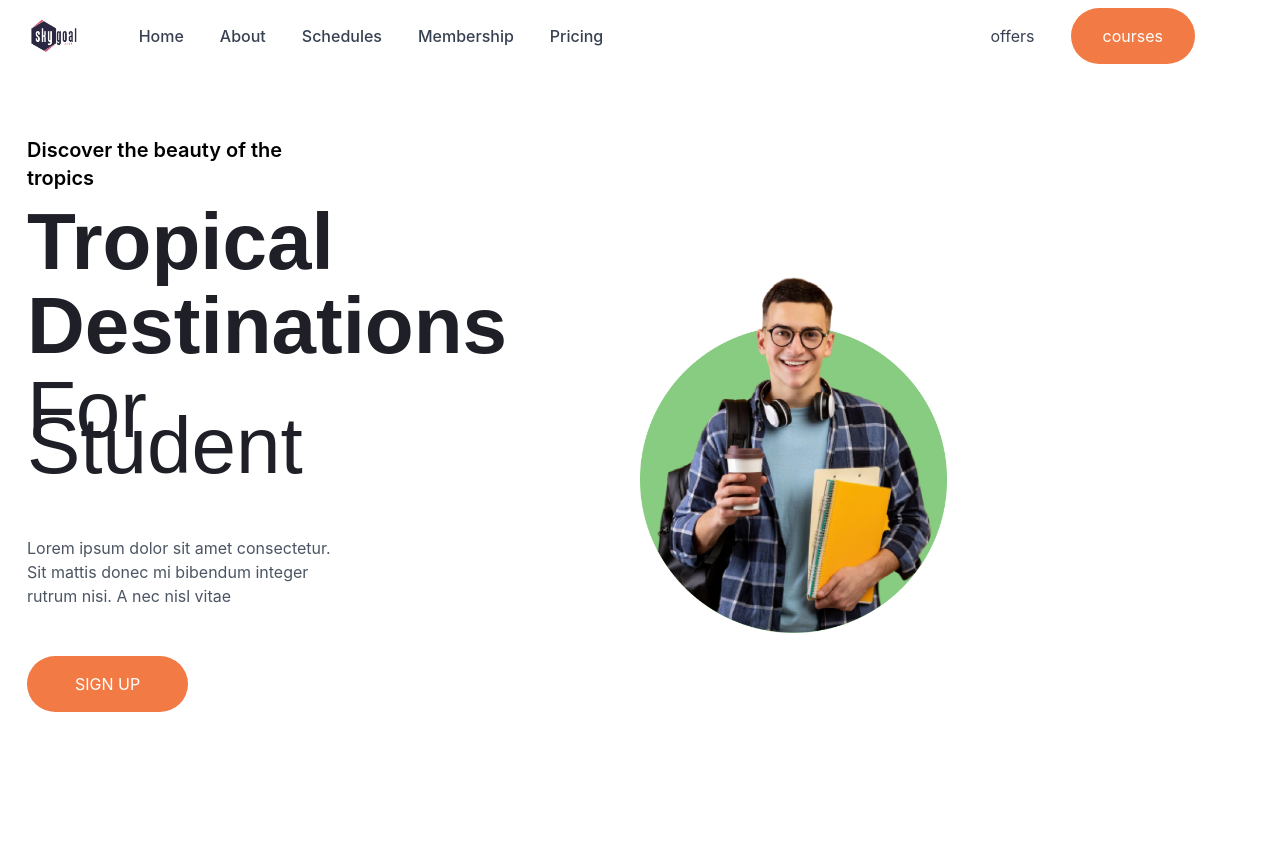
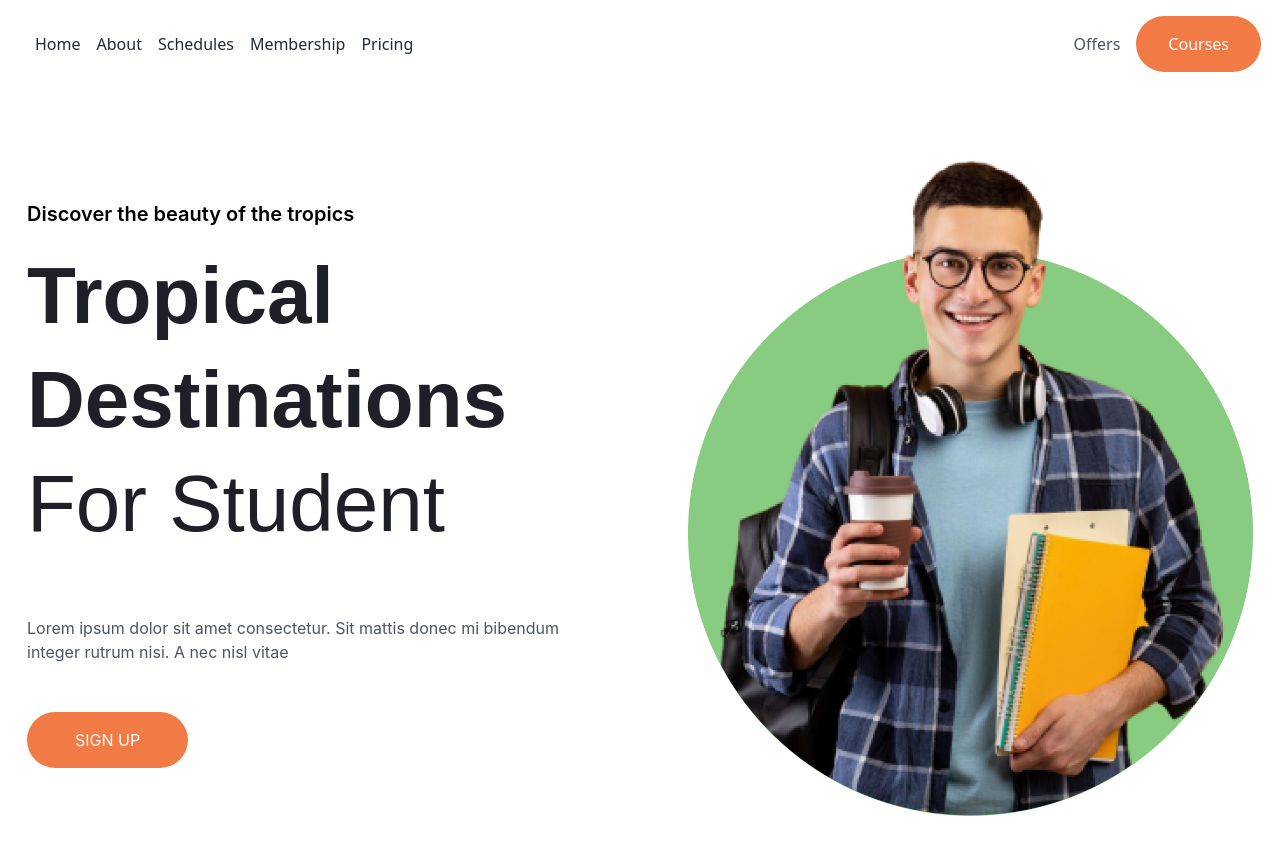
Before and after one commit to Doha0/Tropical_Destination, a React (Vite) app: page / in a window 1280 px wide. Shown: the top 854 px of the page. Before the commit the page ends 800 px from the top, so only its background shows below. Built offline with nearby package versions, Linux system fonts and the light colour scheme.

Commit message:
navbar updated

```diff
--- a/src/Homepage/Banner/Banner.jsx
+++ b/src/Homepage/Banner/Banner.jsx
@@ -3,24 +3,26 @@ import bannerImage from '../../assets/Images/banner.png'
 
 const Banner = () => {
     return (
-        <section className="container px-6 py-16 mx-auto inter">
-            <div className="grid md:grid-cols-2 items-center">
-                <div className="w-full lg:w-1/2">
-                    <div className="lg:max-w-7xl">
-                        <p className='mb-2 font-semibold text-xl'>Discover the beauty of the tropics</p>
-                        <div className='space-y-12 py-6 poppins '>
-                            <h1 className="font-bold black-text-color text-3xl lg:text-[80px]">Tropical</h1>
-                            <h1 className="font-bold black-text-color text-3xl lg:text-[80px]">Destinations</h1>
-                            <h2 className='font-medium black-text-color text-3xl lg:text-[80px]'>For Student</h2>
+        <section className="container px-6 py-16 mx-auto inter max-h-screen  mb-10 lg:mb-40">
+            <div className="md:flex items-center justify-center md:gap-x-12 lg:gap-x-24">
+
+                <div className="w-full md:w-1/2 order-last md:order-first">
+                    <div className="md:max-w-xl">
+                        <p className='mb-1 font-semibold text-sm md:text-xl'>Discover the beauty of the tropics</p>
+                        <div className='space-y-2 lg:space-y-6 py-4 md:py-6 poppins'>
+                            <h1 className="font-bold black-text-color text-4xl md:text-5xl lg:text-[80px]">Tropical</h1>
+                            <h1 className="font-bold black-text-color text-4xl md:text-5xl lg:text-[80px]">Destinations</h1>
+                            <h2 className='font-medium black-text-color text-4xl md:text-5xl lg:text-[80px]'>For Student</h2>
                         </div>
-                        <p className="my-4 lg:my-12 text-gray-600 ">Lorem ipsum dolor sit amet consectetur. Sit mattis donec mi bibendum integer rutrum nisi. A nec nisl vitae </p>
+                        <p className="my-4 lg:my-12 text-gray-600 text-sm md:text-base">Lorem ipsum dolor sit amet consectetur. Sit mattis donec mi bibendum integer rutrum nisi. A nec nisl vitae </p>
                         <button className='bg-[#F27A44] text-white px-12 py-4 rounded-[30px] uppercase'>
                             Sign Up
                         </button>
                     </div>
                 </div>
-                <div className="flex items-center justify-center w-full mt-6 lg:mt-0 lg:w-1/2">
-                    <img className="w-full h-full lg:max-w-3xl" src={bannerImage} alt="bannerImg" />
+
+                <div className="flex items-center justify-center w-full mt-6 lg:mt-0 md:w-1/2 order-first md:order-last">
+                    <img className="w-full h-full md:max-w-xl" src={bannerImage} alt="bannerImg" />
                 </div>
             </div>
         </section >
--- a/src/components/Navbar/Navbar.jsx
+++ b/src/components/Navbar/Navbar.jsx
@@ -1,78 +1,93 @@
-import React, { useState } from 'react';
-import { Link } from 'react-router-dom';
-import logo from "../../assets/logo.png"
-import './Navbar.css'
+import React, { useState } from "react";
 
 const Navbar = () => {
-    const [isOpen, setIsOpen] = useState(false);
+    const [isSidebarOpen, setSidebarOpen] = useState(false);
 
-    const navItems = <>
-        <div className="nav-items-list font-medium">
-            <Link className="nav-items">
-                Home
-            </Link>
-            <Link className="nav-items">
-                About
-            </Link>
-            <Link className="nav-items">
-                Schedules
-            </Link>
-            <Link className="nav-items">
-                Membership
-            </Link>
-            <Link className="nav-items">
-                Pricing
-            </Link>
-        </div>
+    const toggleSidebar = () => {
+        setSidebarOpen(!isSidebarOpen);
+    };
 
-        <div className="nav-items-list">
-            <Link className="nav-items text-[#7D7D7D]">
-                offers
-            </Link>
-            <Link className="nav-items">
-                <button className='primary-button'>
-                    courses
-                </button>
-            </Link>
-        </div>
-    </>
+    const navItems = ["Home", "About", "Schedules", "Membership", "Pricing"];
 
     return (
-        <nav x-data={{ isOpen }} className="relative bg-white">
-            <div className="px-6  mx-auto md:flex">
-                <div className="flex items-center justify-between">
-                    <Link>
-                        <img className="w-full h-12" src={logo} alt="logo" />
-                    </Link>
+        <nav className="bg-white p-4">
+            <div className="container mx-auto flex justify-between items-center">
+                {/* Navbar items on the left side */}
+                <div className="flex items-center space-x-4">
+                    {/* Hamburger menu for small screens */}
+                    <div className="md:hidden">
+                        <button
+                            type="button"
+                            className="text-gray-700 focus:outline-none"
+                            onClick={toggleSidebar}
+                        >
+                            <svg
+                                className="h-6 w-6"
+                                fill="none"
+                                strokeLinecap="round"
+                                strokeLinejoin="round"
+                                strokeWidth="2"
+                                viewBox="0 0 24 24"
+                                stroke="currentColor"
+                            >
+                                <path d="M4 6h16M4 12h16m-7 6h7"></path>
+                            </svg>
+                        </button>
+                    </div>
 
-
-                    <div className="flex lg:hidden">
-                        <button
-                            onClick={() => setIsOpen(!isOpen)}
-                            type="button"
-                            className="text-gray-500  hover:text-gray-600  focus:outline-none focus:text-gray-600 "
-                            aria-label="toggle menu"
-                        >
-                            {!isOpen ? (
-                                <svg xmlns="http://www.w3.org/2000/svg" className="w-6 h-6" fill="none" viewBox="0 0 24 24" stroke="currentColor" strokeWidth="2">
-                                    <path strokeLinecap="round" strokeLinejoin="round" d="M4 8h16M4 16h16" />
-                                </svg>
-                            ) : (
-                                <svg xmlns="http://www.w3.org/2000/svg" className="w-6 h-6" fill="none" viewBox="0 0 24 24" stroke="currentColor" strokeWidth="2">
-                                    <path strokeLinecap="round" strokeLinejoin="round" d="M6 18L18 6M6 6l12 12" />
-                                </svg>
-                            )}
-                        </button>
+                    {/* Navbar items for medium and large screens */}
+                    <div className="hidden md:flex space-x-4">
+                        {navItems.map((item, index) => (
+                            <div key={index} className="text-gray-800 hover:text-gray-900">
+                                {item}
+                            </div>
+                        ))}
                     </div>
                 </div>
 
-                <div
-                    className={`absolute inset-x-0 z-20 w-full px-6 py-4 transition-all duration-300 ease-in-out bg-white  md:mt-0 md:p-0 md:top-0 md:relative md:opacity-100 ${isOpen ? 'translate-x-0 opacity-100 ' : 'opacity-0 -translate-x-full'} md:translate-x-0 md:flex md:items-center md:justify-between`}
-                >
-                    {
-                        navItems
-                    }
+                {/* Buttons on the right side */}
+                <div className="flex items-center space-x-4">
+                    <button className="text-gray-600">Offers</button>
+                    <button className="my-btn">
+                        Courses
+                    </button>
                 </div>
+
+                {/* Sidebar for small screens */}
+                {isSidebarOpen && (
+                    <div className="md:hidden fixed inset-0 bg-[#F27A44] z-50">
+                        <div className="flex justify-end p-4">
+                            <button
+                                type="button"
+                                className="text-white focus:outline-none"
+                                onClick={toggleSidebar}
+                            >
+                                <svg
+                                    className="h-6 w-6"
+                                    fill="none"
+                                    strokeLinecap="round"
+                                    strokeLinejoin="round"
+                                    strokeWidth="2"
+                                    viewBox="0 0 24 24"
+                                    stroke="currentColor"
+                                >
+                                    <path d="M6 18L18 6M6 6l12 12"></path>
+                                </svg>
+                            </button>
+                        </div>
+                        <ul className="flex flex-col items-start p-4 space-y-4">
+                            {navItems.map((item, index) => (
+                                <li
+                                    key={index}
+                                    className="text-white hover:text-gray-300 cursor-pointer"
+                                    onClick={toggleSidebar}
+                                >
+                                    {item}
+                                </li>
+                            ))}
+                        </ul>
+                    </div>
+                )}
             </div>
         </nav>
     );
--- a/src/index.css
+++ b/src/index.css
@@ -4,22 +4,28 @@
 
 
 /* fonts */
-.inter{
-@apply font-sansSerif1;
+.inter {
+    @apply font-sansSerif1;
 }
-.poppins{
-@apply font-sansSerif2;
+
+.poppins {
+    @apply font-sansSerif2;
 }
 
 /* colors */
 .primary-color {
     @apply bg-[#F27A44];
 }
-.black-text-color{
+
+.black-text-color {
     @apply text-[#1F2027]
 }
 
 /* buttons */
-.primary-button{
+.primary-button {
     @apply bg-[#F27A44] text-white px-8 py-4 rounded-[30px]
 }
+
+.my-btn {
+    @apply bg-[#F27A44] text-white px-8 py-4 rounded-[30px]
+}
```
Also changed, not shown: src/assets/Images/banner.png.
